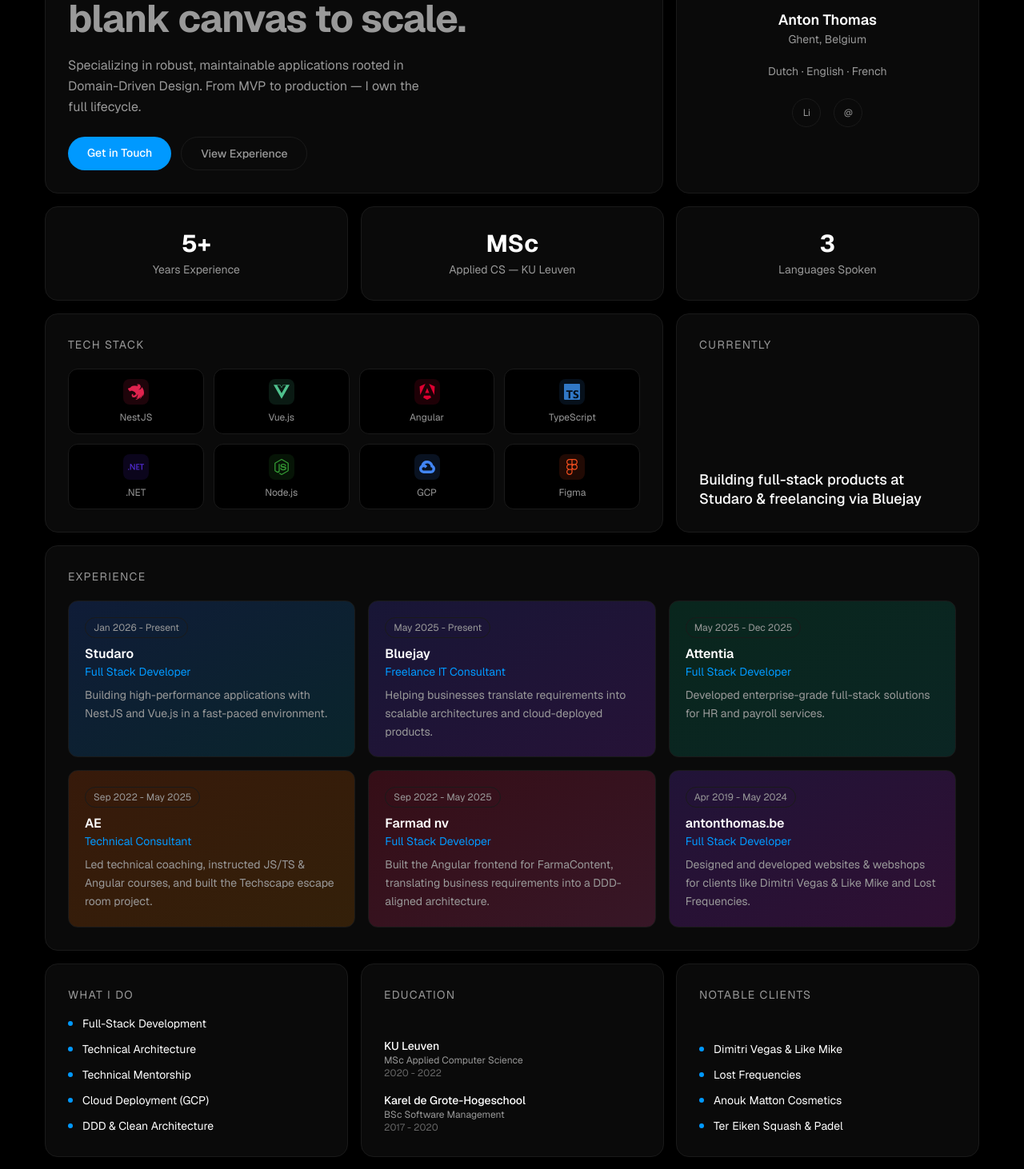
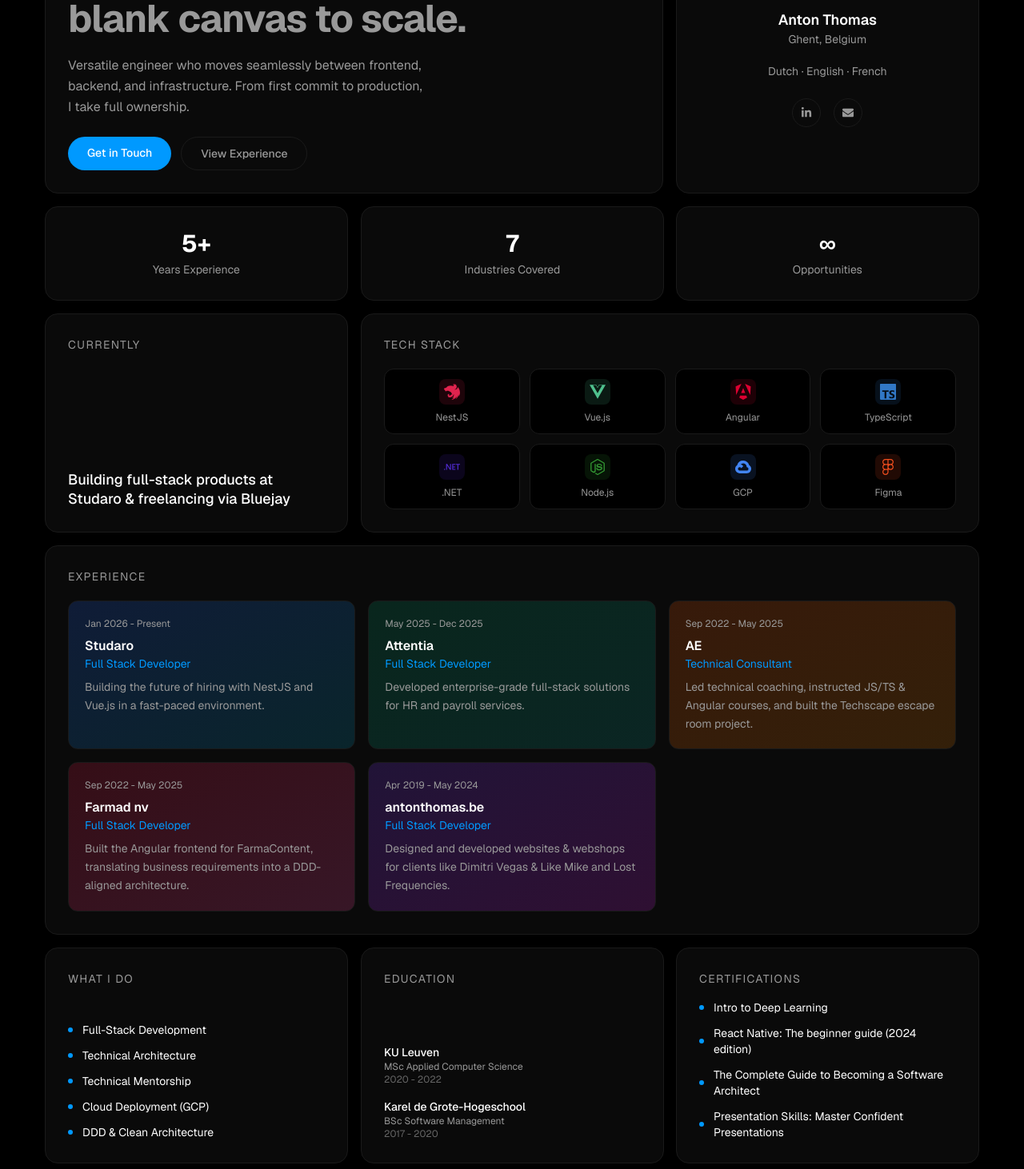
Before and after one commit to antonthomas/bluejay, a Next.js app: page / in a window 1280 px wide. Shown: the part 280-1742 px from the top of the page at 80% size. Built offline with nearby package versions, Linux system fonts and the light colour scheme.

Commit message:
layout fixes

```diff
--- /dev/null
+++ b/app/components/cards/CertificationsCard.tsx
@@ -0,0 +1,17 @@
+import { BentoCard } from "../BentoCard";
+import { SectionHeading } from "../SectionHeading";
+import { BulletList } from "../BulletList";
+
+interface CertificationsCardProps {
+  certifications: string[];
+  delay?: number;
+}
+
+export function CertificationsCard({ certifications, delay }: CertificationsCardProps) {
+  return (
+    <BentoCard delay={delay}>
+      <SectionHeading>Certifications</SectionHeading>
+      <BulletList items={certifications} />
+    </BentoCard>
+  );
+}
--- a/app/components/cards/ClientsCard.tsx
+++ /dev/null
@@ -1,17 +0,0 @@
-import { BentoCard } from "../BentoCard";
-import { SectionHeading } from "../SectionHeading";
-import { BulletList } from "../BulletList";
-
-interface ClientsCardProps {
-  clients: string[];
-  delay?: number;
-}
-
-export function ClientsCard({ clients, delay }: ClientsCardProps) {
-  return (
-    <BentoCard delay={delay}>
-      <SectionHeading>Notable Clients</SectionHeading>
-      <BulletList items={clients} />
-    </BentoCard>
-  );
-}
--- a/app/components/cards/ExperienceItem.tsx
+++ b/app/components/cards/ExperienceItem.tsx
@@ -14,7 +14,7 @@
     >
       <div>
         <div className="mb-2 flex items-center justify-between">
-          <span className="rounded-full border border-card-border px-2.5 py-1 text-xs text-text-muted">
+          <span className="text-xs text-text-muted">
             {experience.period}
           </span>
         </div>
--- a/app/components/cards/ProfileCard.tsx
+++ b/app/components/cards/ProfileCard.tsx
@@ -1,4 +1,7 @@
+"use client";
+
 import Image from "next/image";
+import { FaLinkedinIn, FaEnvelope } from "react-icons/fa";
 import { BentoCard } from "../BentoCard";
 
 interface ProfileCardProps {
@@ -46,13 +49,13 @@
           rel="noopener noreferrer"
           className="flex h-9 w-9 items-center justify-center rounded-full border border-card-border text-xs text-text-muted transition-colors hover:border-text-dim hover:text-white"
         >
-          Li
+          <FaLinkedinIn size={14} />
         </a>
         <a
           href={`mailto:${email}`}
           className="flex h-9 w-9 items-center justify-center rounded-full border border-card-border text-xs text-text-muted transition-colors hover:border-text-dim hover:text-white"
         >
-          @
+          <FaEnvelope size={14} />
         </a>
       </div>
     </BentoCard>
--- a/app/data/profile.json
+++ b/app/data/profile.json
@@ -5,13 +5,13 @@
   "email": "anton@bluejay.be",
   "linkedin": "https://www.linkedin.com/in/anton-thomas/",
   "languages": ["Dutch", "English", "French"],
-  "summary": "Specializing in robust, maintainable applications rooted in Domain-Driven Design. From MVP to production — I own the full lifecycle.",
+  "summary": "Versatile engineer who moves seamlessly between frontend, backend, and infrastructure. From first commit to production, I take full ownership.",
   "currentStatus": "Building full-stack products at Studaro & freelancing via Bluejay",
   "availableForWork": false,
   "stats": [
     { "value": "5+", "label": "Years Experience" },
-    { "value": "MSc", "label": "Applied CS — KU Leuven" },
-    { "value": "3", "label": "Languages Spoken" }
+    { "value": "7", "label": "Industries Covered" },
+    { "value": "∞", "label": "Opportunities" }
   ],
   "techStack": [
     { "name": "NestJS", "color": "#E0234E" },
@@ -28,17 +28,9 @@
       "company": "Studaro",
       "role": "Full Stack Developer",
       "period": "Jan 2026 - Present",
-      "description": "Building high-performance applications with NestJS and Vue.js in a fast-paced environment.",
+      "description": "Building the future of hiring with NestJS and Vue.js in a fast-paced environment.",
       "gradientFrom": "#2563eb33",
       "gradientTo": "#0891b233"
-    },
-    {
-      "company": "Bluejay",
-      "role": "Freelance IT Consultant",
-      "period": "May 2025 - Present",
-      "description": "Helping businesses translate requirements into scalable architectures and cloud-deployed products.",
-      "gradientFrom": "#4f46e533",
-      "gradientTo": "#9333ea33"
     },
     {
       "company": "Attentia",
@@ -92,17 +84,10 @@
       "period": "2017 - 2020"
     }
   ],
-  "clients": [
-    "Dimitri Vegas & Like Mike",
-    "Lost Frequencies",
-    "Anouk Matton Cosmetics",
-    "Ter Eiken Squash & Padel"
-  ],
   "certifications": [
     "Intro to Deep Learning",
     "React Native: The beginner guide (2024 edition)",
     "The Complete Guide to Becoming a Software Architect",
-    "Presentation Skills: Master Confident Presentations",
-    "Intermediate Active Investor"
+    "Presentation Skills: Master Confident Presentations"
   ]
 }
--- a/app/page.tsx
+++ b/app/page.tsx
@@ -8,7 +8,7 @@
 import { ExperienceCard } from "./components/cards/ExperienceCard";
 import { ServicesCard } from "./components/cards/ServicesCard";
 import { EducationCard } from "./components/cards/EducationCard";
-import { ClientsCard } from "./components/cards/ClientsCard";
+import { CertificationsCard } from "./components/cards/CertificationsCard";
 import { FooterCard } from "./components/cards/FooterCard";
 import profileData from "./data/profile.json";
 
@@ -37,18 +37,18 @@
           <StatCard key={stat.label} stat={stat} delay={0.2 + i * 0.1} />
         ))}
 
-        <TechStackCard techStack={profile.techStack} delay={0.5} />
         <StatusCard
           currentStatus={profile.currentStatus}
           availableForWork={profile.availableForWork}
           delay={0.6}
         />
+        <TechStackCard techStack={profile.techStack} delay={0.5} />
 
         <ExperienceCard experience={profile.experience} delay={0.7} />
 
         <ServicesCard services={profile.services} delay={0.8} />
         <EducationCard education={profile.education} delay={0.9} />
-        <ClientsCard clients={profile.clients} delay={1.0} />
+        <CertificationsCard certifications={profile.certifications} delay={1.0} />
 
         <FooterCard
           name={profile.name}
--- a/app/types/profile.ts
+++ b/app/types/profile.ts
@@ -38,6 +38,5 @@
   experience: Experience[];
   services: string[];
   education: Education[];
-  clients: string[];
   certifications: string[];
 }
```
